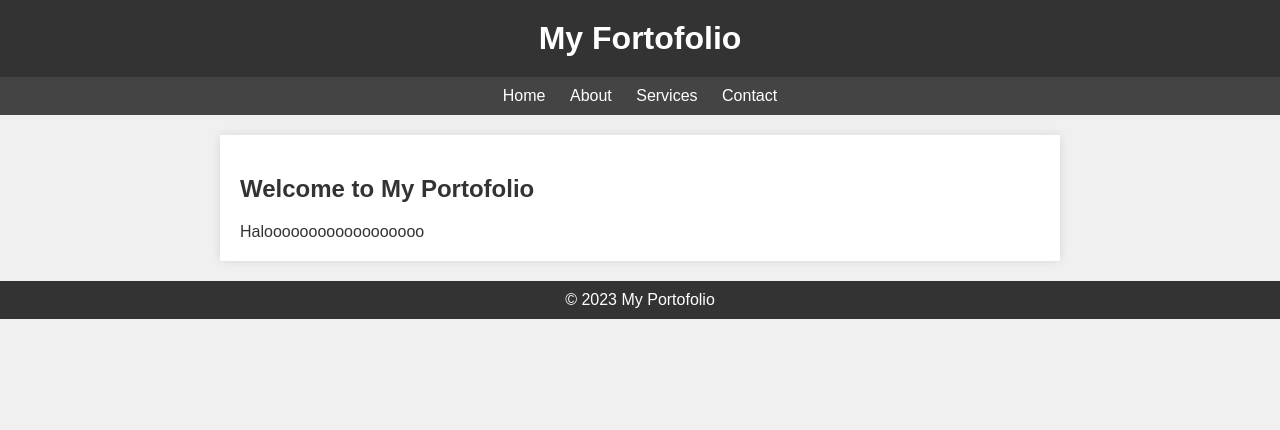
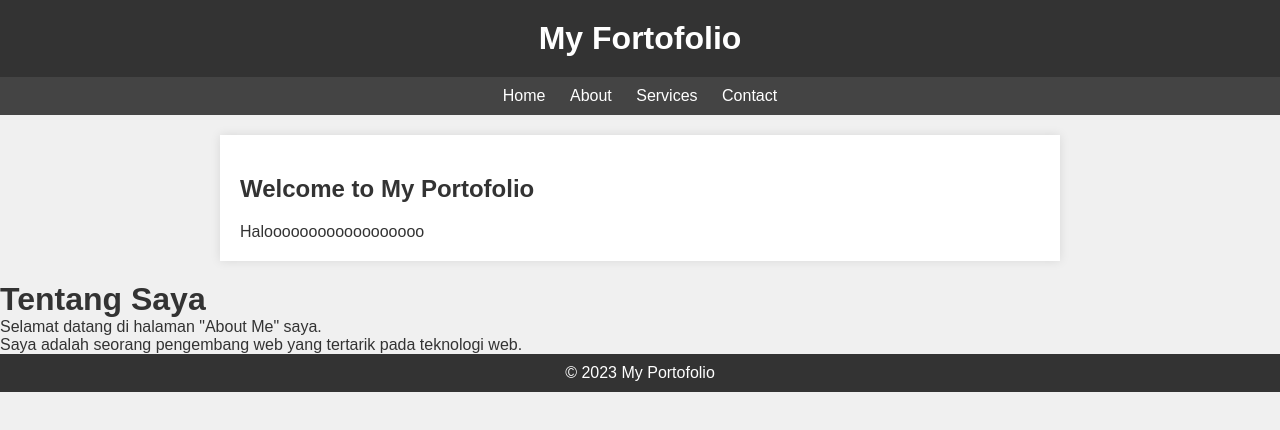
Before and after one commit to nadinesnowman/nadinesnowman.github.io, a plain HTML site: page index.html in a window 1280 px wide. Drawn offline with Linux system fonts and the light colour scheme.

Commit message:
Update index.html

```diff
--- a/index.html
+++ b/index.html
@@ -15,9 +15,6 @@
             font-family: Arial, sans-serif;
             background-color: #f0f0f0;
             color: #333;
-            <h1>Tentang Saya</h1>
-    <p>Selamat datang di halaman "About Me" saya.</p>
-    <p>Saya adalah seorang pengembang web yang tertarik pada teknologi web.</p>
         }
 
         header {
@@ -69,6 +66,12 @@
         <h2>Welcome to My Portofolio</h2>
         <p>Haloooooooooooooooooo</p>
     </div>
+    <body>
+    <h1>Tentang Saya</h1>
+    <p>Selamat datang di halaman "About Me" saya.</p>
+    <p>Saya adalah seorang pengembang web yang tertarik pada teknologi web.</p>
+    <!-- Tambahkan informasi Anda di sini -->
+</body>
     <footer>
         &copy; 2023 My Portofolio
     </footer>
```
